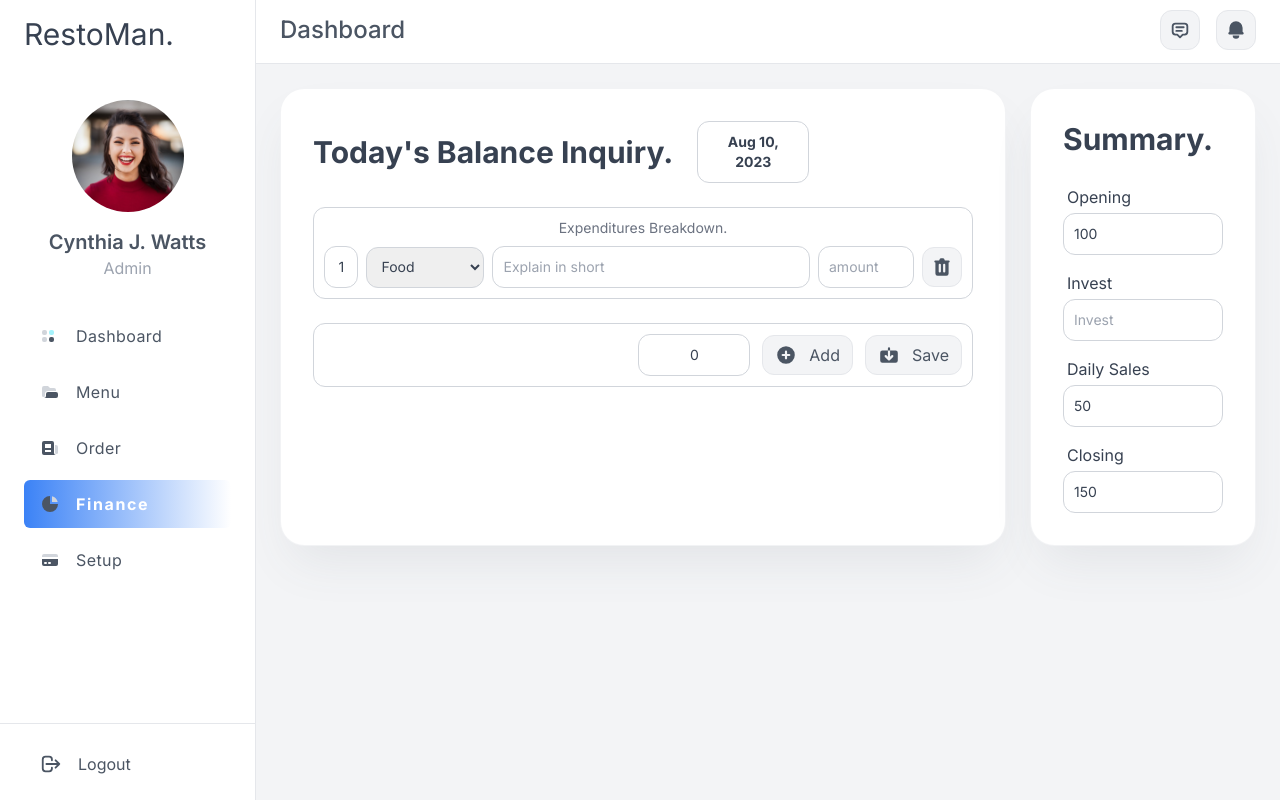
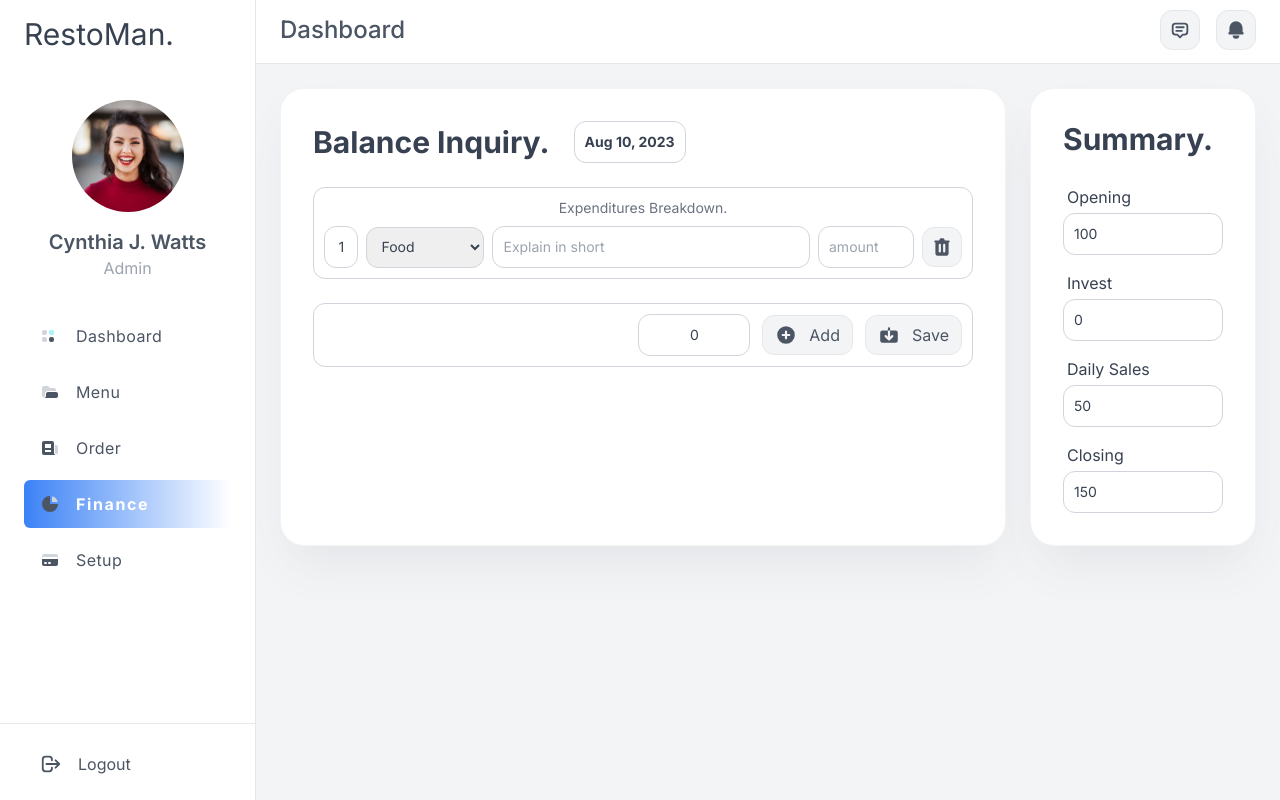
Before and after one commit to AbidHasanPiash/bhojon, a Next.js app: page /finance in a window 1280 px wide. Built offline with nearby package versions, Linux system fonts and the light colour scheme.

Commit message:
finance calculation bug fix

```diff
--- a/app/finance/page.jsx
+++ b/app/finance/page.jsx
@@ -4,12 +4,14 @@ import ExpenseRow from '@/components/finance/ExpenseRow';
 import { HiPlusCircle, HiSave } from 'react-icons/hi';
 
 export default function Finance() {
+  // Date relate
   const date = new Date();
   const options = { day: 'numeric', month: 'short', year: 'numeric' };
   const currentDate = date.toLocaleString('en-US', options);
+  // Calculation related
   const [expenses, setExpenses] = useState([{ category: 'Food', description: '', amount: '' },]);
   const [opening, setOpening] = useState(100);
-  const [invest, setInvest] = useState();
+  const [invest, setInvest] = useState(0);
   const [dailySales, setDailySales] = useState(50);
   const [closing, setClosing] = useState(opening + dailySales);
   const [totalExpenses, setTotalExpenses] = useState(0)
@@ -19,6 +21,8 @@ export default function Finance() {
     setExpenses(newExpenses);
   };
   const handleAddInput = () => {
+    const total = expenses.reduce((acc, expense) => acc + Number(expense.amount), 0);
+    setTotalExpenses(total);
     setExpenses([...expenses, { category: 'Food', description: '', amount: '' }]);
   };
   const handleRemoveInput = (index) => {
@@ -29,8 +33,7 @@ export default function Finance() {
   const handleSaveData = () => {
     const total = expenses.reduce((acc, expense) => acc + Number(expense.amount), 0);
     setTotalExpenses(total);
-    setClosing(opening + Number(invest) + dailySales - total);
-    console.log(totalExpenses);
+    setClosing(opening + invest + dailySales - total);
   };
   const handleInvest = (e) => {
     const value = Number(e.target.value);
@@ -47,8 +50,8 @@ export default function Finance() {
         <div className='container_layout lg:col-span-3'>
           {/* Header */}
           <div className='flex items-center space-x-6 text-xl font-bold md:text-3xl'>
-            <h1>Today's Balance Inquiry.</h1>
-            <h1 className='input_layout2 w-28 text-center'>{currentDate}</h1>
+            <h1>Balance Inquiry.</h1>
+            <h1 className='input_layout2 w-fit text-center'>{currentDate}</h1>
           </div>
           {/* Costing and liability */}
           <div className='modal_body_element space-y-2'>
--- a/components/finance/ExpenseRow.jsx
+++ b/components/finance/ExpenseRow.jsx
@@ -33,7 +33,7 @@ export default function ExpenseRow({ index, category, description, amount, onCha
         placeholder='amount'
         className='input_layout2 w-24'
         value={amount}
-        onChange={handleAmountChange}
+        onChange={(e) => onChange(index, 'amount', e.target.value)}
       />
       <button className="btn_layout_icon" onClick={() => onRemove(index)}>
         <span className="btn_icon px-2"><HiTrash size={22}/></span>
```
